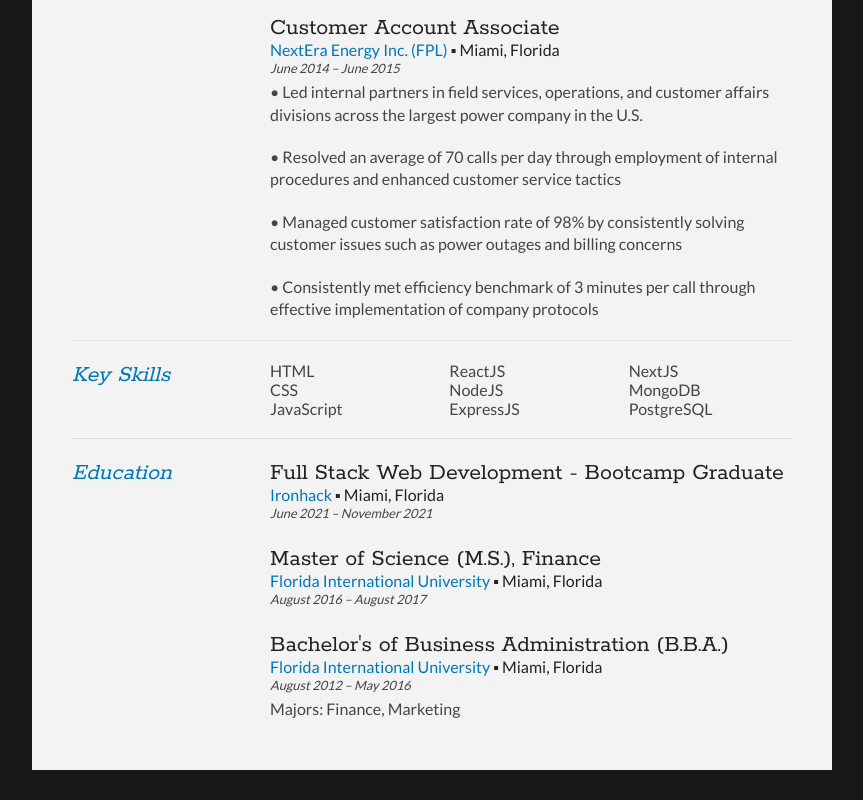
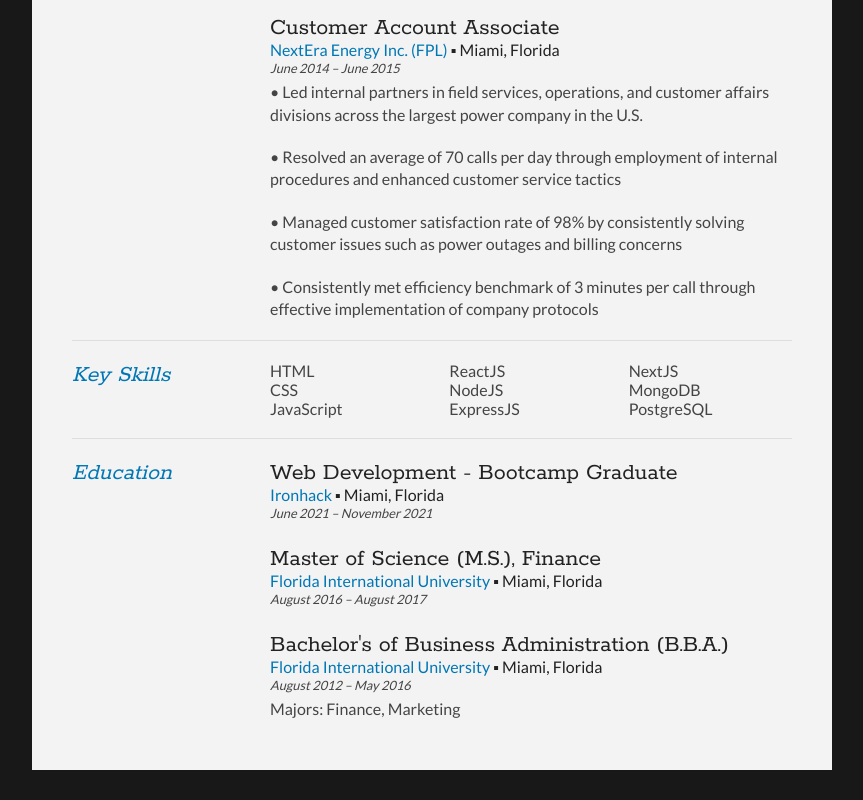
Before and after one commit to kpla001/kylepla.com, a Next.js app: page /resume in a window 1280 px wide. Shown: the part 1864-2664 px from the top of the page, without its empty margins (208-1071 px from the left). Built offline with nearby package versions, Linux system fonts and the light colour scheme.

Commit message:
fix ironhack length

```diff
--- a/pages/resume.js
+++ b/pages/resume.js
@@ -164,7 +164,7 @@ export default function Resume() {
 
                 <div className="sectionContent">
                 <article>
-                        <h2>Full Stack Web Development - Bootcamp Graduate </h2>
+                        <h2>Web Development - Bootcamp Graduate </h2>
                         <h4>
                             <a className="resumeOrganizations" href="hhttps://www.ironhack.com/en">
                                {`Ironhack `}
```
